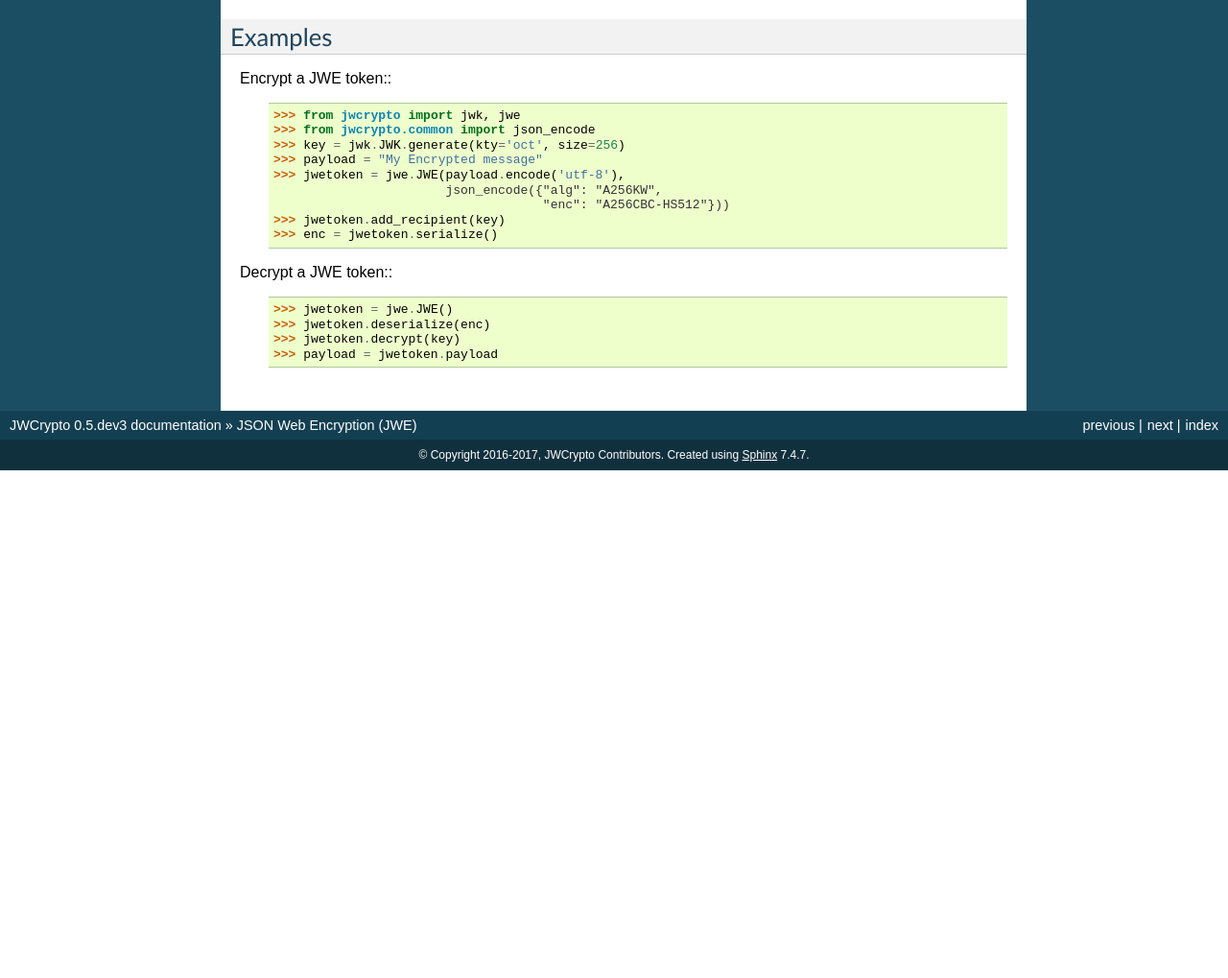
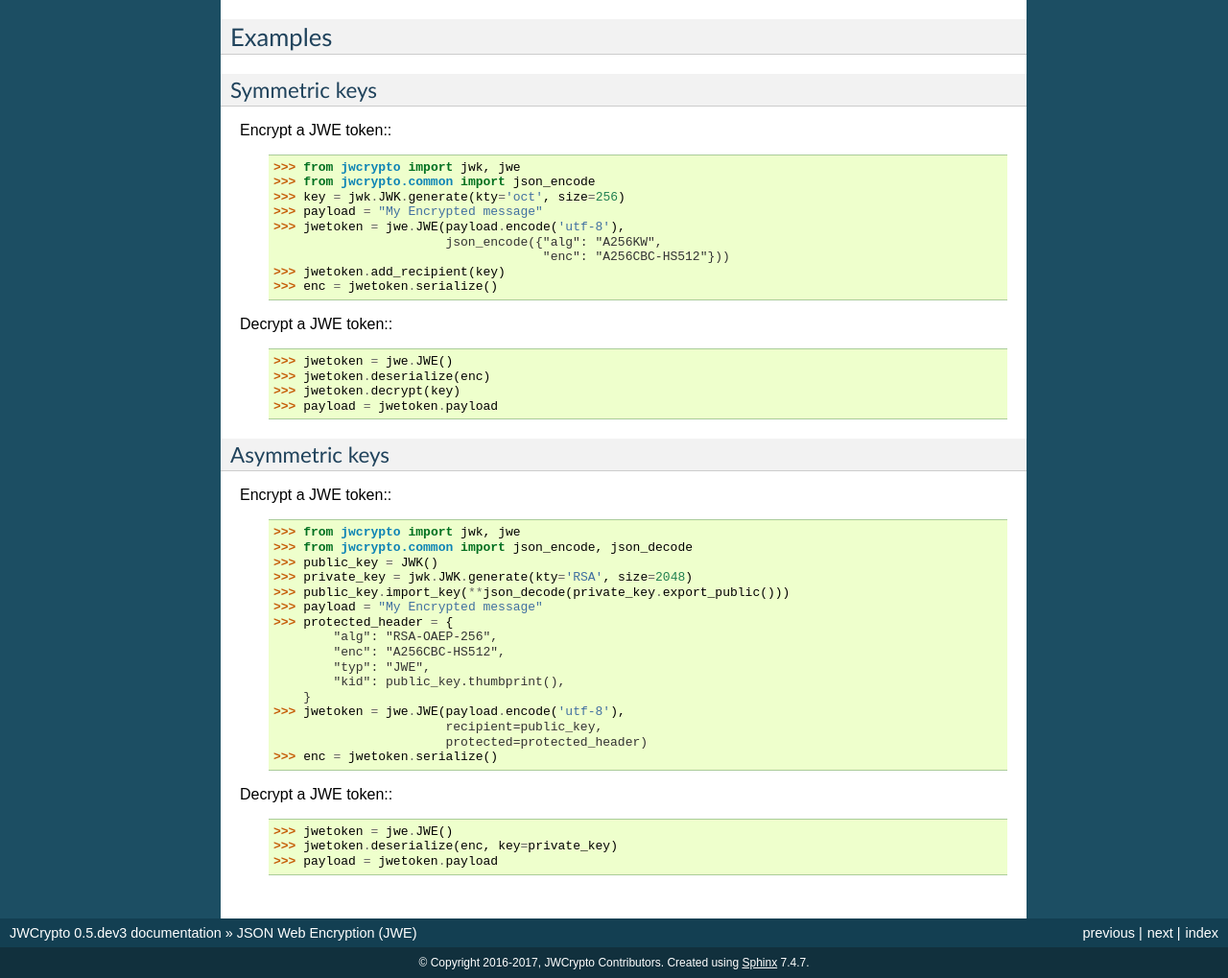
Before and after one commit to latchset/jwcrypto, a Sphinx documentation site: the page built from docs/source/jwe.rst, in a window 1280 px wide and 1400 px high, scrolled down 821 px. Shown: the part 381-1400 px from the top of the window at 96% size. Built offline with Sphinx 7.4.7, drawn with Linux system fonts in a browser that asks for light colours; before the commit the page ends 1692 px from its top, so only the background shows below that; some of the changed text lies outside the part shown.

Commit message:
Add example of encrypting/decrypting using asymmetric keys

```diff
--- a/docs/source/jwe.rst
+++ b/docs/source/jwe.rst
@@ -51,6 +51,9 @@ Registries
 Examples
 --------
 
+Symmetric keys
+~~~~~~~~~~~~~~
+
 Encrypt a JWE token::
     >>> from jwcrypto import jwk, jwe
     >>> from jwcrypto.common import json_encode
@@ -67,3 +70,29 @@ Decrypt a JWE token::
     >>> jwetoken.deserialize(enc)
     >>> jwetoken.decrypt(key)
     >>> payload = jwetoken.payload
+
+Asymmetric keys
+~~~~~~~~~~~~~~~
+
+Encrypt a JWE token::
+    >>> from jwcrypto import jwk, jwe
+    >>> from jwcrypto.common import json_encode, json_decode
+    >>> public_key = JWK()
+    >>> private_key = jwk.JWK.generate(kty='RSA', size=2048)
+    >>> public_key.import_key(**json_decode(private_key.export_public()))
+    >>> payload = "My Encrypted message"
+    >>> protected_header = {
+            "alg": "RSA-OAEP-256",
+            "enc": "A256CBC-HS512",
+            "typ": "JWE",
+            "kid": public_key.thumbprint(),
+        }
+    >>> jwetoken = jwe.JWE(payload.encode('utf-8'),
+                           recipient=public_key,
+                           protected=protected_header)
+    >>> enc = jwetoken.serialize()
+
+Decrypt a JWE token::
+    >>> jwetoken = jwe.JWE()
+    >>> jwetoken.deserialize(enc, key=private_key)
+    >>> payload = jwetoken.payload
```
